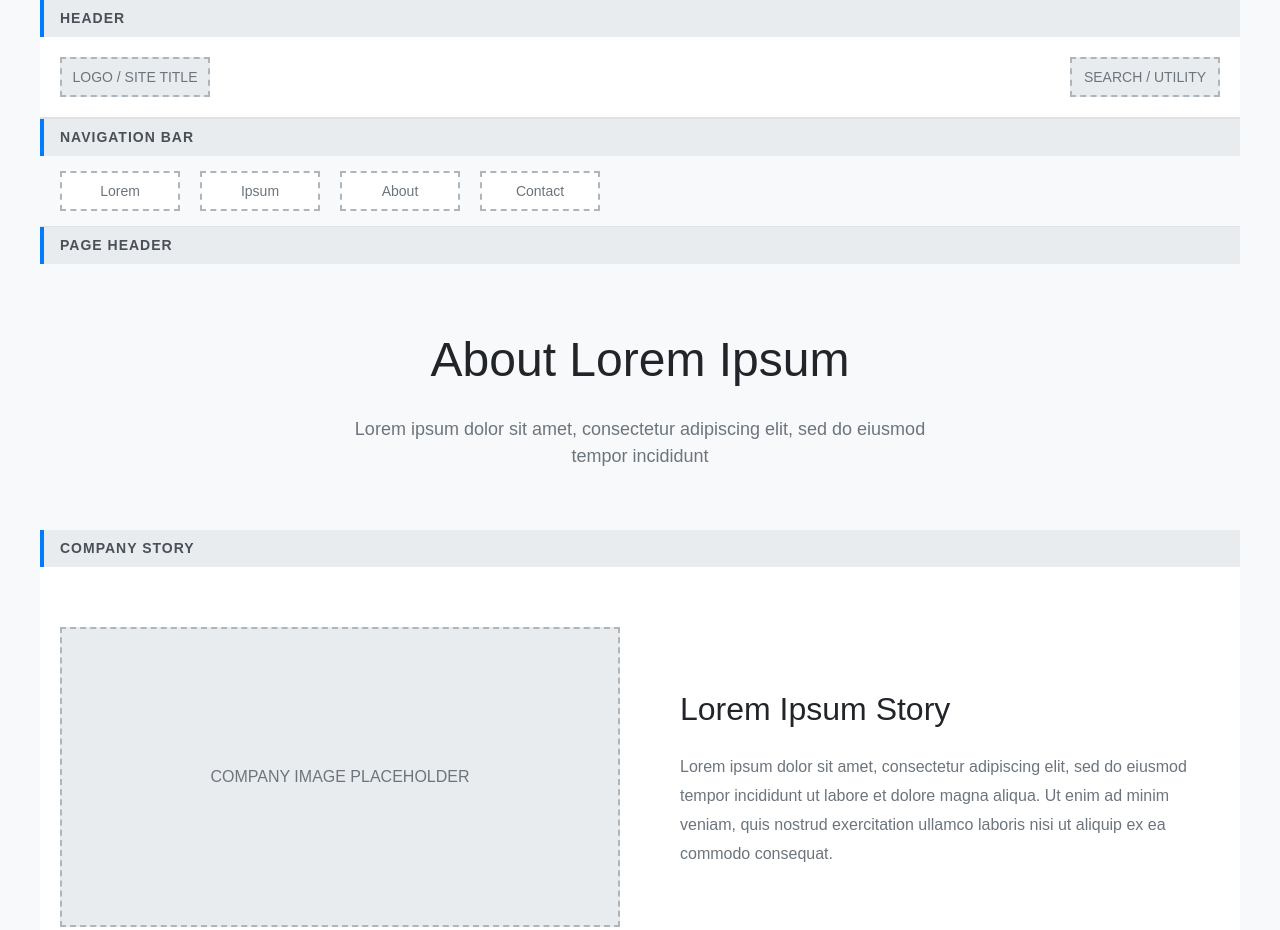
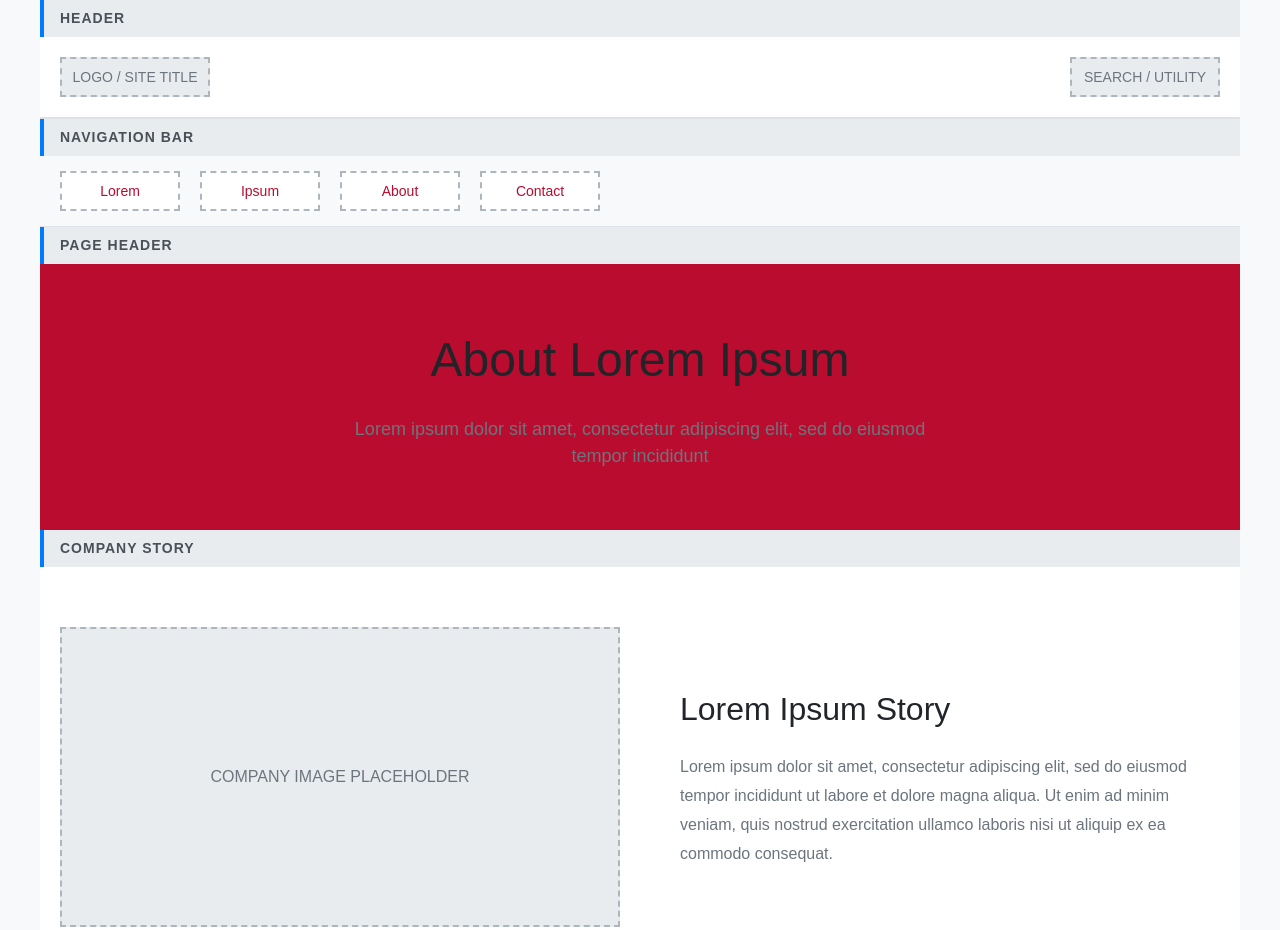
Before and after one commit to sophiamcintyre/PBL2_FinalSite, a plain HTML site: page about.html in a window 1280 px wide. Shown: the top 930 px of the page. Drawn offline with nearby package versions, Linux system fonts and the light colour scheme.

Commit message:
Update about.html

```diff
--- a/about.html
+++ b/about.html
@@ -80,7 +80,7 @@
             align-items: center;
             justify-content: center;
             font-size: 14px;
-            color: #6c757d;
+            color: #BA0C2F;
             cursor: pointer;
             transition: background-color 0.3s;
         }
@@ -93,7 +93,7 @@
         .page-header {
             padding: 60px 20px;
             text-align: center;
-            background-color: #f8f9fa;
+            background-color: #BA0C2F;
         }
 
         .page-title {
```
